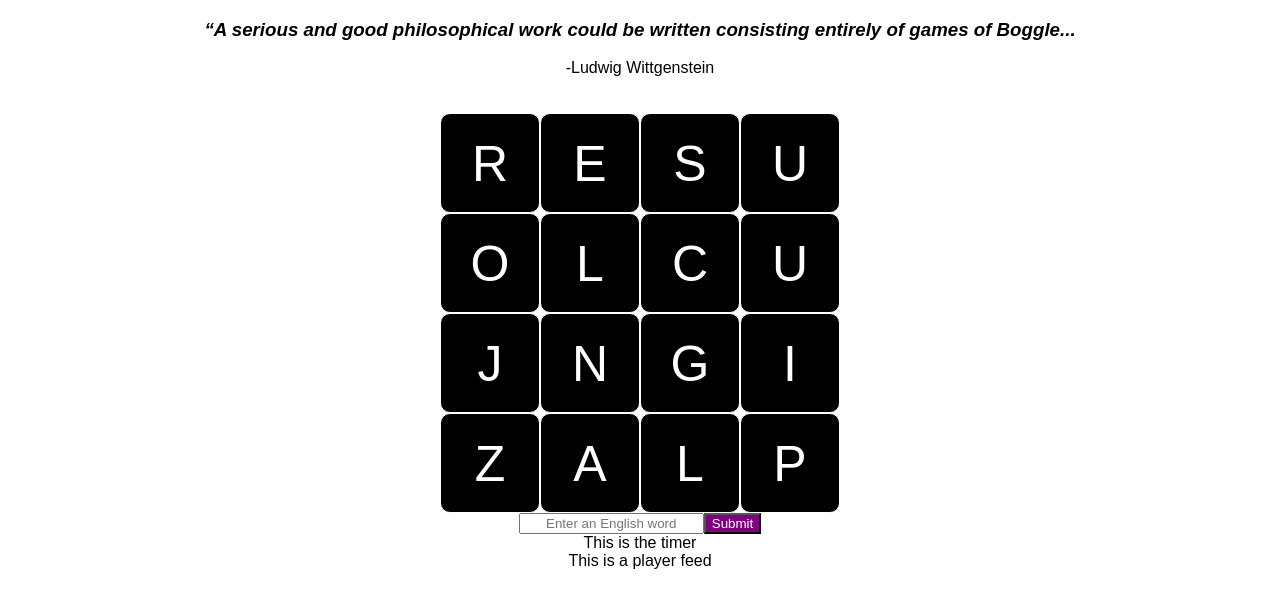
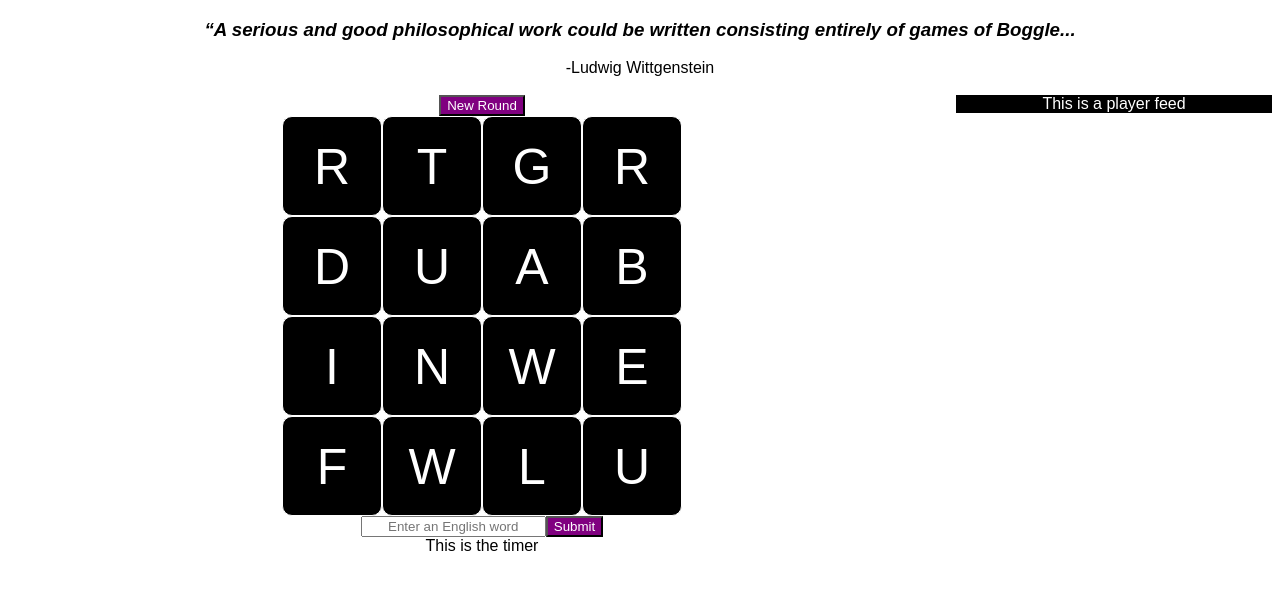
Before and after one commit to nicktayl0r/boggle, a React (Create React App) app: page /game in a window 1280 px wide. Shown: the top 608 px of the page. Built offline with nearby package versions, Linux system fonts and the light colour scheme.

Commit message:
update round randomization

```diff
--- a/src/Components/BoggleMatrix/BoggleMatrix.js
+++ b/src/Components/BoggleMatrix/BoggleMatrix.js
@@ -3,7 +3,10 @@ import './BoggleMatrix.css'
 
 
 const BoggleMatrix = (props) => {
+
     return(
+        <div>
+            <button onClick={() => props.newRound()}> New Round</button>
             <div className="BoggleMatrix">
                 {
                     props.round.map((letter, idx) => (
@@ -14,6 +17,7 @@ const BoggleMatrix = (props) => {
                 }
 
             </div>
+        </div>
     )
 
 
--- /dev/null
+++ b/src/Components/GameBoard/GameBoard.css
@@ -0,0 +1,4 @@
+.GameBoard {
+    float:left;
+    width: 75%;
+}
--- a/src/Components/GameBoard/GameBoard.js
+++ b/src/Components/GameBoard/GameBoard.js
@@ -2,11 +2,16 @@ import React from 'react';
 import BoggleMatrix from './../BoggleMatrix/BoggleMatrix';
 import WordInput from './../WordInput/WordInput';
 import Timer from './../Timer/Timer';
+import './GameBoard.css'
 
 const GameBoard = (props) => {
     return (
-        <div>
-            <BoggleMatrix round={props.round} />
+        <div className="GameBoard">
+
+            <BoggleMatrix
+                round={props.round}
+                newRound={props.newRound}
+             />
             <WordInput />
             <Timer />
         </div>
--- /dev/null
+++ b/src/Components/PlayerFeed/PlayerFeed.css
@@ -0,0 +1,8 @@
+.PlayerFeed {
+    width: 25%;
+    height: 100%;
+    float:right;
+    color:white;
+    background-color: black;
+
+}
--- a/src/Components/PlayerFeed/PlayerFeed.js
+++ b/src/Components/PlayerFeed/PlayerFeed.js
@@ -1,9 +1,9 @@
 import React from 'react';
-
+import './PlayerFeed.css'
 
 const PlayerFeed = (props) => {
     return (
-        <div>
+        <div className="PlayerFeed">
             This is a player feed
         </div>
     )
--- a/src/Pages/GamePage/Game.js
+++ b/src/Pages/GamePage/Game.js
@@ -4,7 +4,7 @@ import PlayerFeed from '../../Components/PlayerFeed/PlayerFeed'
 import './Game.css'
 
 
-let diceArray = [
+let dice = [
     ['R', 'I', 'F', 'O', 'B', 'X'],
     ['I', 'F', 'E', 'H', 'E', 'Y'],
     ['D', 'E', 'N', 'O', 'W', 'S'],
@@ -33,10 +33,20 @@ class Game extends React.Component {
         }
     }
 
+    newRound = () => {
+        let inDice = dice.slice(0);
+        let outDice =[];
+        for (let i in inDice) {
+            let randIndex = Math.floor(inDice.length*Math.random());
+            outDice.push(inDice[randIndex]);
+            inDice.splice(randIndex, 0);
+        }
+        let gameboard = outDice.map(x => x[Math.floor(Math.random()*6)]);
+        this.setState({round: gameboard})
+    }
+
     componentDidMount (){
-        let gameboard = diceArray.map(x => x[Math.floor(Math.random()*6)]);
-        this.setState = ( this.state.round= gameboard )
-        console.log(this.state.round)
+        this.newRound();
     }
 
     roundTimer = () => {
@@ -45,22 +55,19 @@ class Game extends React.Component {
     }
 
     wordValidator = () => {
-
+        alert('false')
     }
 
     render(){
         return(
             <div>
-
                 <h3><em>“A serious and good philosophical work could be written consisting entirely of games of Boggle...</em></h3>
                 <span>-Ludwig Wittgenstein</span>
                 <br/>
                 <br/>
-                <br/>
-
                 <GameBoard
                     round={this.state.round}
-
+                    newRound={this.newRound}
                 />
                 <PlayerFeed />
             </div>
```
Also changed, not shown: src/Components/WordInput/WordInput.css (line endings or trailing spaces). Lines whose indentation alone changed are shown as unchanged.
